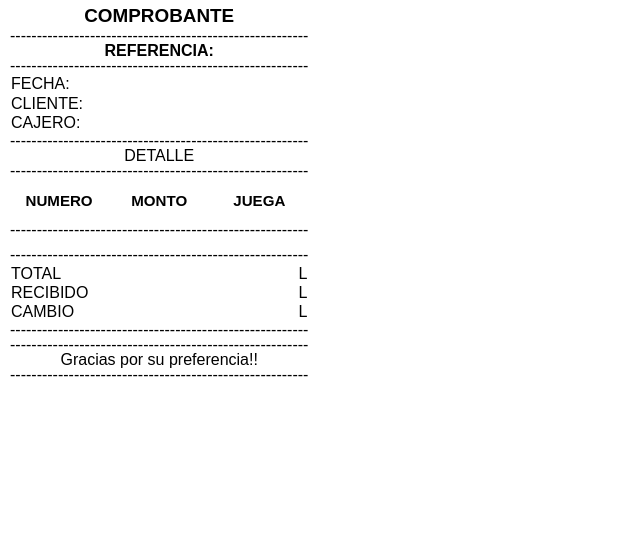
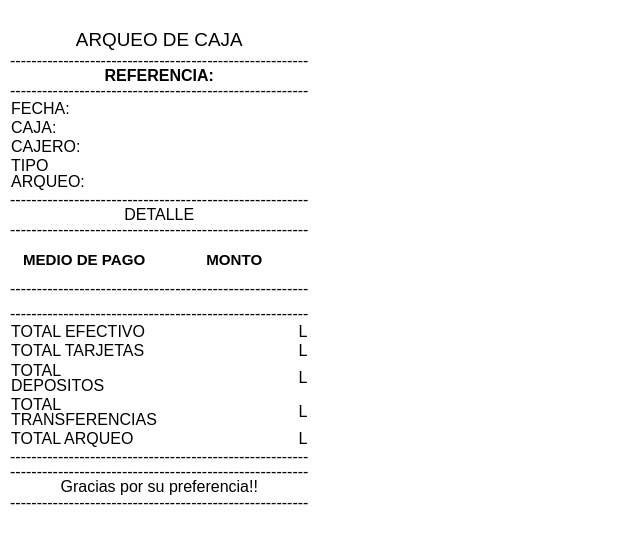
Before and after one commit to rimedhn/demo, a plain HTML site: page ticketarqueo.html in a window 1280 px wide. Shown: the part 161-704 px from the top of the page, without its empty margins (0-640 px from the left). Drawn offline with Linux system fonts and the light colour scheme.

Commit message:
ticketarqueo.html

```diff
--- a/ticketarqueo.html
+++ b/ticketarqueo.html
@@ -139,7 +139,8 @@
     <div id="thermal-pos">
       <div class="label">
         <img src="https://github.com/rimedhn/gestiondenumeros/blob/main/logonumbers.jpeg?raw=true" alt="Mi imagen" class="mi-imagen" /><br />
-        <b>COMPROBANTE</b><br />
+        <span id="empresa"></span></b><br />
+        <span>ARQUEO DE CAJA</span></b><br />
       </div>
 
       <div align="center">--------------------------------------------------------</div>
@@ -152,12 +153,16 @@
           <td class="informasi" style="width: 70%;" id="fecha"></td>
         </tr>
         <tr>
-          <td class="informasi" style="width: 30%;">CLIENTE:</td>
-          <td class="informasi" style="width: 70%;" id="cliente"></td>
+          <td class="informasi" style="width: 30%;">CAJA:</td>
+          <td class="informasi" style="width: 70%;" id="caja"></td>
         </tr>
         <tr>
           <td class="informasi" style="width: 30%;">CAJERO:</td>
           <td class="informasi" style="width: 70%;" id="cajero"></td>
+        </tr>
+        <tr>
+          <td class="informasi" style="width: 30%;">TIPO ARQUEO:</td>
+          <td class="informasi" style="width: 70%;" id="tipoarqueo"></td>
         </tr>
       </table>
 
@@ -168,13 +173,10 @@
       <table>
         <tr class="listitem">
           <td>
-            <h2>NUMERO</h2>
+            <h2>MEDIO DE PAGO</h2>
           </td>
           <td>
             <h2>MONTO</h2>
-          </td>
-          <td>
-            <h2>JUEGA</h2>
           </td>
         </tr>
       </table>
@@ -187,16 +189,24 @@
       <div align="center">--------------------------------------------------------</div>
       <table>
         <tr>
-          <td class="detail">TOTAL</td>
-          <td class="detail1">L<span id="total"></span></td>
+          <td class="detail">TOTAL EFECTIVO</td>
+          <td class="detail1">L<span id="totalefectivo"></span></td>
         </tr>
         <tr>
-          <td class="detail">RECIBIDO</td>
-          <td class="detail1">L<span id="recibido"></span></td>
+          <td class="detail">TOTAL TARJETAS</td>
+          <td class="detail1">L<span id="totaltarjetas"></span></td>
+        </tr>
+                <tr>
+          <td class="detail">TOTAL DEPOSITOS</td>
+          <td class="detail1">L<span id="totaldepositos"></span></td>
+        </tr>
+                <tr>
+          <td class="detail">TOTAL TRANSFERENCIAS</td>
+          <td class="detail1">L<span id="totaltransferencias"></span></td>
         </tr>
         <tr>
-          <td class="detail">CAMBIO</td>
-          <td class="detail1">L<span id="cambio"></span></td>
+          <td class="detail">TOTAL ARQUEO</td>
+          <td class="detail1">L<span id="totalarqueo"></span></td>
         </tr>
       </table>
 
@@ -224,18 +234,20 @@
       }
 
       // Populate the receipt with data from URL parameters
-      setTextContent("referencia", getUrlParameter("referencia"));
+      setTextContent("empresa", getUrlParameter("empresa"));
       setTextContent("fecha", getUrlParameter("fecha"));
-      setTextContent("cliente", getUrlParameter("cliente"));
+      setTextContent("caja", getUrlParameter("caja"));
       setTextContent("cajero", getUrlParameter("cajero"));
-      setTextContent("total", getUrlParameter("total"));
+      setTextContent("tipoarqueo", getUrlParameter("tipoarqueo"));
       setTextContent("folio", getUrlParameter("folio"));
-      setTextContent("recibido", getUrlParameter("recibido"));
-      setTextContent("cambio", getUrlParameter("cambio"));
+      setTextContent("totaltransferencias", getUrlParameter("totaltransferencias"));
+      setTextContent("totaldepositos", getUrlParameter("totaldepositos"));
+      setTextContent("totaltarjetas", getUrlParameter("totaltarjetas"));
+      setTextContent("totalefectivo", getUrlParameter("totalefectivo"));
+      setTextContent("totalarqueo", getUrlParameter("totalarqueo"));
       // Populate product table
       var descriptions = getUrlParameter("descriptions").split(",");
       var quantitys = getUrlParameter("quantitys").split(",");
-      var prices = getUrlParameter("price").split(",");
       var amounts = getUrlParameter("amounts").split(",");
 
       var productTable = document.getElementById("productTable");
@@ -250,7 +262,6 @@
         var detailsRow = productTable.insertRow();
         detailsRow.innerHTML = `
         <td class="qty">${quantitys[i]}</td>
-        <td class="Price">${prices[i]}</td>
         <td class="Amount">${amounts[i]}</td>
     `;
 
```
